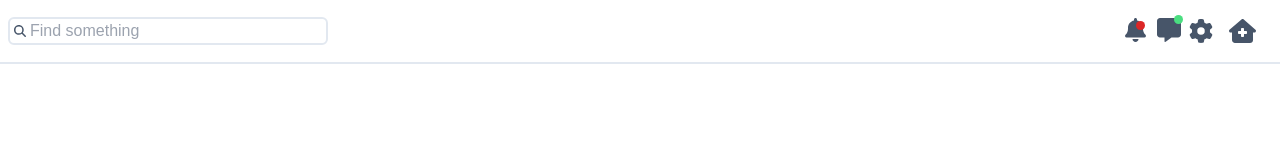
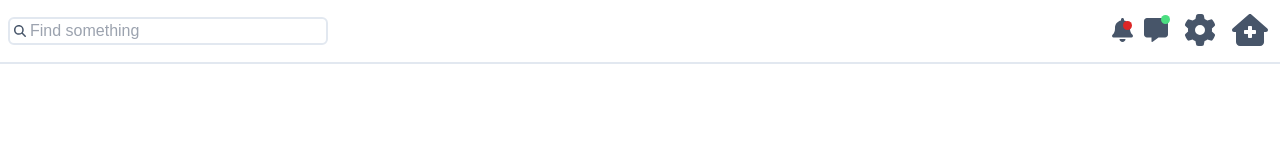
Before and after one commit to Tom-Staples/propertyPal, a Next.js app: page / in a window 1280 px wide. Shown: the top 160 px of the page. Built offline with nearby package versions, Linux system fonts and the light colour scheme.

Commit message:
Adjusted size & padding for settings & addProperty icons

```diff
--- a/app/components/addPropertyIcon/addPropertyIcon.tsx
+++ b/app/components/addPropertyIcon/addPropertyIcon.tsx
@@ -4,12 +4,14 @@ import { faHouseMedical } from '@fortawesome/free-solid-svg-icons';
 
 const AddPropertyIcon = () => {
   return (
-    <li className='px-2 hover:scale-110 hover:opacity-80'>
-      <FontAwesomeIcon
-        icon={faHouseMedical}
-        size='xl'
-        className='text-slate-600'
-      />
+    <li className='px-4 hover:scale-110 hover:opacity-80'>
+      <span className='fa-layers'>
+        <FontAwesomeIcon
+          icon={faHouseMedical}
+          size='2xl'
+          className='text-slate-600'
+        />
+      </span>
     </li>
   );
 };
--- a/app/components/settingsIcon/settingsIcon.tsx
+++ b/app/components/settingsIcon/settingsIcon.tsx
@@ -4,8 +4,10 @@ import { faGear } from '@fortawesome/free-solid-svg-icons';
 
 const SettingsIcon = () => {
   return (
-    <li className='px-2 hover:scale-110 hover:opacity-80'>
-      <FontAwesomeIcon icon={faGear} size='xl' className='text-slate-600' />
+    <li className='px-4 hover:scale-110 hover:opacity-80'>
+      <span className='fa-layers'>
+        <FontAwesomeIcon icon={faGear} size='2xl' className='text-slate-600' />
+      </span>
     </li>
   );
 };
```
